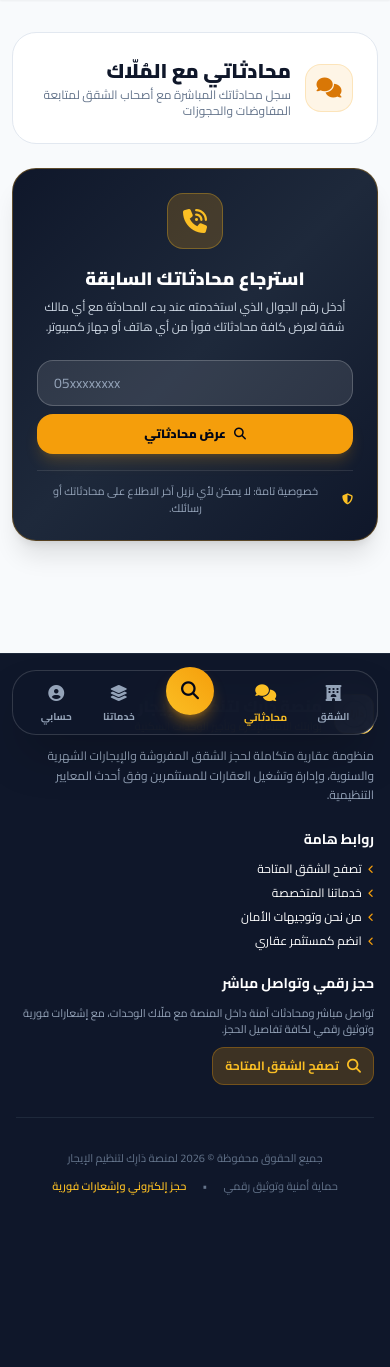
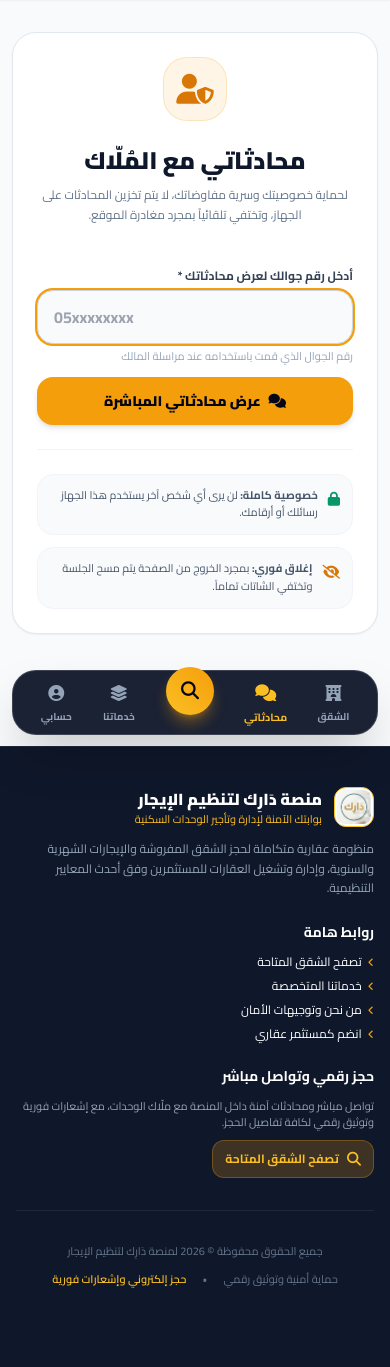
Before and after one commit to adelmazen383-dev/dark12-rental23-mazen-adel, a Laravel app: page /my-chats in a window 390 px wide. Shown: the part 97-1464 px from the top of the page. Before the commit the page ends 1292 px from the top, so only its background shows below. Run offline with Laravel 12, Linux system fonts and the light colour scheme; some libraries are stand-ins or nearby versions.

Commit message:
feat: ensure strict privacy for guest chats - no stored phones or auto-visible chats on return

```diff
--- a/app/Http/Controllers/Client/ChatController.php
+++ b/app/Http/Controllers/Client/ChatController.php
@@ -11,25 +11,34 @@ use Illuminate\Http\Request;
 class ChatController extends Controller
 {
     /**
-     * List all conversations belonging to the client by their phone number
+     * List all conversations belonging to the client ONLY when explicitly requested with phone.
+     * Ensures 100% privacy: once the visitor leaves, chats disappear completely.
      */
     public function index(Request $request)
     {
-        $phone = $request->query('phone') ?? session('client_phone') ?? $request->cookie('dark_client_phone');
+        // Forcibly clear any persistent cookie
+        cookie()->queue(cookie()->forget('dark_client_phone'));
+        session()->forget('client_phone');
+
+        $phone = $request->query('phone');
+        if ($phone) {
+            $phone = trim($phone);
+        }
 
         $conversations = collect();
-        if ($phone) {
+        if (!empty($phone)) {
             $conversations = Conversation::where('customer_phone', $phone)
                 ->with(['apartment.media', 'investor.user', 'latestMessage'])
                 ->orderByDesc('last_message_at')
                 ->get();
         }
 
-        return view('client.chat.index', compact('conversations', 'phone'));
+        return response(view('client.chat.index', compact('conversations', 'phone')))
+            ->withCookie(cookie()->forget('dark_client_phone'));
     }
 
     /**
-     * Lookup client conversations by phone
+     * Lookup client conversations by phone (one-time request)
      */
     public function lookup(Request $request)
     {
@@ -40,8 +49,6 @@ class ChatController extends Controller
         ]);
 
         $phone = trim($validated['phone']);
-        session(['client_phone' => $phone]);
-        cookie()->queue(cookie('dark_client_phone', $phone, 60 * 24 * 30));
 
         return redirect()->route('client.chat.index', ['phone' => $phone]);
     }
@@ -57,9 +64,6 @@ class ChatController extends Controller
             'initial_message' => 'nullable|string|max:1000',
             'booking_id' => 'nullable|exists:bookings,id',
         ]);
-
-        session(['client_phone' => $validated['customer_phone']]);
-        cookie()->queue(cookie('dark_client_phone', $validated['customer_phone'], 60 * 24 * 30));
 
         // Find existing open conversation for this apartment & phone, or create new
         $conversation = Conversation::where('apartment_id', $apartment->id)
@@ -130,9 +134,6 @@ class ChatController extends Controller
         $conversation = Conversation::where('customer_token', $token)
             ->with(['apartment.investor', 'messages', 'booking'])
             ->firstOrFail();
-
-        session(['client_phone' => $conversation->customer_phone]);
-        cookie()->queue(cookie('dark_client_phone', $conversation->customer_phone, 60 * 24 * 30));
 
         // Mark incoming messages as read by customer
         $conversation->messages()
--- a/resources/views/client/chat/index.blade.php
+++ b/resources/views/client/chat/index.blade.php
@@ -5,74 +5,99 @@
 @section('content')
 <div class="max-w-4xl mx-auto space-y-6">
 
-    <!-- Page Header -->
-    <div class="flex flex-col sm:flex-row sm:items-center justify-between gap-4 bg-white rounded-3xl p-6 shadow-xs border border-slate-200">
-        <div class="flex items-center gap-3.5">
+    @if(empty($phone))
+        <!-- =========================================================
+             DEFAULT PRIVATE STATE: NO PHONE STORED, NO CHATS VISIBLE
+             ========================================================= -->
+        <div class="bg-white rounded-3xl p-6 sm:p-10 shadow-sm border border-slate-200 text-center space-y-6">
+            <div class="w-16 h-16 mx-auto rounded-3xl bg-amber-500/10 text-amber-600 flex items-center justify-center text-3xl font-bold border border-amber-500/20">
+                <i class="fa-solid fa-user-shield"></i>
+            </div>
+
+            <div class="max-w-md mx-auto space-y-2">
+                <h1 class="text-2xl font-black text-slate-900">محادثاتي مع المُلّاك</h1>
+                <p class="text-xs sm:text-sm text-slate-500 leading-relaxed">
+                    لحماية خصوصيتك وسرية مفاوضاتك، لا يتم تخزين المحادثات على الجهاز، وتختفي تلقائياً بمجرد مغادرة الموقع.
+                </p>
+            </div>
+
+            <!-- Phone Entry Form -->
+            <form action="{{ route('client.chat.lookup') }}" method="POST" class="max-w-md mx-auto space-y-3 pt-2">
+                @csrf
+                <div class="text-right">
+                    <label class="block text-xs font-bold text-slate-700 mb-1.5">أدخل رقم جوالك لعرض محادثاتك *</label>
+                    <div class="relative">
+                        <input type="text" name="phone" required dir="ltr" autofocus
+                               placeholder="05xxxxxxxx" autocomplete="off"
+                               class="w-full px-4 py-3.5 rounded-2xl border border-slate-300 text-base font-bold focus:outline-none focus:ring-2 focus:ring-amber-500 text-left bg-slate-50">
+                    </div>
+                    <span class="text-[11px] text-slate-400 mt-1 block">رقم الجوال الذي قمت باستخدامه عند مراسلة المالك</span>
+                </div>
+
+                <button type="submit" class="w-full py-3.5 bg-amber-500 hover:bg-amber-600 text-slate-950 font-black rounded-2xl shadow-md transition text-sm flex items-center justify-center gap-2">
+                    <i class="fa-solid fa-comments"></i>
+                    <span>عرض محادثاتي المباشرة</span>
+                </button>
+            </form>
+
+            <!-- Security Assurance -->
+            <div class="max-w-lg mx-auto pt-6 border-t border-slate-100 grid grid-cols-1 sm:grid-cols-2 gap-3 text-right">
+                <div class="p-3 rounded-2xl bg-slate-50 border border-slate-100 flex items-start gap-2.5">
+                    <i class="fa-solid fa-lock text-emerald-600 text-sm mt-0.5 flex-shrink-0"></i>
+                    <p class="text-[11px] text-slate-600 leading-relaxed">
+                        <strong>خصوصية كاملة:</strong> لن يرى أي شخص آخر يستخدم هذا الجهاز رسائلك أو أرقامك.
+                    </p>
+                </div>
+                <div class="p-3 rounded-2xl bg-slate-50 border border-slate-100 flex items-start gap-2.5">
+                    <i class="fa-solid fa-eye-slash text-amber-600 text-sm mt-0.5 flex-shrink-0"></i>
+                    <p class="text-[11px] text-slate-600 leading-relaxed">
+                        <strong>إغلاق فوري:</strong> بمجرد الخروج من الصفحة يتم مسح الجلسة وتختفي الشاتات تماماً.
+                    </p>
+                </div>
+            </div>
+        </div>
+
+    @else
+        <!-- =========================================================
+             ACTIVE SEARCH STATE: USER EXPLICITLY ENTERED THEIR PHONE
+             ========================================================= -->
+        <!-- Top Bar with Exit/Hide Button -->
+        <div class="flex flex-col sm:flex-row sm:items-center justify-between gap-4 bg-white rounded-3xl p-5 shadow-xs border border-slate-200">
+            <div class="flex items-center gap-3">
                 <div class="w-12 h-12 rounded-2xl bg-amber-500/10 text-amber-600 flex items-center justify-center text-xl font-bold border border-amber-500/20 flex-shrink-0">
                     <i class="fa-solid fa-comments"></i>
                 </div>
                 <div>
-                <h1 class="text-xl font-black text-slate-900">محادثاتي مع المُلّاك</h1>
-                <p class="text-xs text-slate-500 mt-0.5">
-                    سجل محادثاتك المباشرة مع أصحاب الشقق لمتابعة المفاوضات والحجوزات
+                    <div class="flex items-center gap-2">
+                        <h1 class="text-base sm:text-lg font-black text-slate-900">محادثاتي مع المُلّاك</h1>
+                        <span class="font-mono text-xs font-bold text-amber-900 bg-amber-50 px-2.5 py-0.5 rounded-lg border border-amber-200" dir="ltr">
+                            {{ $phone }}
+                        </span>
+                    </div>
+                    <p class="text-xs text-slate-400 mt-0.5">
+                        معروضة مؤقتاً في هذه الجلسة وتختفي بمجرد إغلاق الموقع
                     </p>
                 </div>
             </div>
 
-        @if(!empty($phone))
-            <div class="flex items-center gap-2 self-start sm:self-center">
-                <span class="text-xs text-slate-500">الرقم الحالي:</span>
-                <span class="font-mono text-xs font-bold text-slate-800 bg-slate-100 px-3 py-1.5 rounded-xl border border-slate-200" dir="ltr">
-                    {{ $phone }}
-                </span>
-                <button type="button" onclick="document.getElementById('lookupSection').classList.toggle('hidden')"
-                        class="text-xs font-bold text-amber-600 hover:text-amber-700 bg-amber-50 hover:bg-amber-100 px-3 py-1.5 rounded-xl border border-amber-200 transition">
-                    <i class="fa-solid fa-arrows-rotate ml-1"></i> تغيير الرقم
-                </button>
-            </div>
-        @endif
+            <!-- Lock and Hide Button (Clears Screen Immediately) -->
+            <a href="{{ route('client.chat.index') }}"
+               class="px-4 py-2.5 rounded-2xl bg-rose-50 hover:bg-rose-100 text-rose-700 border border-rose-200 font-bold text-xs transition flex items-center justify-center gap-2 self-start sm:self-center shadow-2xs">
+                <i class="fa-solid fa-lock"></i>
+                <span>إخفاء الشاتات والخروج فوراً</span>
+            </a>
         </div>
 
-    <!-- Phone Lookup Card (Shown if no phone or when toggled) -->
-    <div id="lookupSection" class="{{ empty($phone) || $conversations->isEmpty() ? '' : 'hidden' }} bg-gradient-to-br from-slate-900 via-slate-800 to-slate-900 text-white rounded-3xl p-6 sm:p-8 shadow-xl border border-amber-500/30">
-        <div class="max-w-xl mx-auto text-center space-y-4">
-            <div class="w-14 h-14 mx-auto rounded-2xl bg-amber-500/20 text-amber-400 flex items-center justify-center text-2xl border border-amber-400/30">
-                <i class="fa-solid fa-phone-volume"></i>
+        @if($conversations->isNotEmpty())
+            <!-- Conversations Cards -->
+            <div class="space-y-3">
+                <div class="flex items-center justify-between">
+                    <h2 class="text-xs font-bold text-slate-600 flex items-center gap-1.5">
+                        <span>المحادثات المتاحة لهذا الرقم:</span>
+                        <span class="px-2 py-0.5 rounded-full bg-slate-200 text-slate-800 text-[11px] font-bold">{{ $conversations->count() }}</span>
+                    </h2>
+                    <span class="text-[11px] text-slate-400">تحديث فوري</span>
                 </div>
-            <div>
-                <h3 class="text-lg font-black text-white">استرجاع محادثاتك السابقة</h3>
-                <p class="text-xs text-slate-300 mt-1 leading-relaxed">
-                    أدخل رقم الجوال الذي استخدمته عند بدء المحادثة مع أي مالك شقة لعرض كافة محادثاتك فوراً من أي هاتف أو جهاز كمبيوتر.
-                </p>
-            </div>
-
-            <form action="{{ route('client.chat.lookup') }}" method="POST" class="flex flex-col sm:flex-row gap-2 max-w-md mx-auto pt-2">
-                @csrf
-                <div class="relative flex-1">
-                    <input type="text" name="phone" value="{{ old('phone', $phone) }}" required dir="ltr"
-                           placeholder="05xxxxxxxx"
-                           class="w-full px-4 py-3 rounded-2xl bg-white/10 border border-white/20 text-white placeholder-slate-400 text-sm focus:outline-none focus:ring-2 focus:ring-amber-400 text-left">
-                </div>
-                <button type="submit" class="py-3 px-6 rounded-2xl bg-amber-500 hover:bg-amber-400 text-slate-950 font-black text-xs transition shadow-lg shadow-amber-500/20 flex items-center justify-center gap-2 whitespace-nowrap">
-                    <i class="fa-solid fa-magnifying-glass"></i>
-                    <span>عرض محادثاتي</span>
-                </button>
-            </form>
-
-            <div class="pt-3 text-[11px] text-slate-400 flex items-center justify-center gap-2 border-t border-white/10">
-                <i class="fa-solid fa-shield-halved text-amber-400"></i>
-                <span>خصوصية تامة: لا يمكن لأي نزيل آخر الاطلاع على محادثاتك أو رسائلك.</span>
-            </div>
-        </div>
-    </div>
-
-    <!-- Conversations List -->
-    @if($conversations->isNotEmpty())
-        <div class="space-y-3">
-            <h2 class="text-sm font-bold text-slate-700 flex items-center gap-2">
-                <span>المحادثات النشطة والسابقة</span>
-                <span class="px-2 py-0.5 rounded-full bg-slate-200 text-slate-700 text-xs font-bold">{{ $conversations->count() }}</span>
-            </h2>
 
                 <div class="grid grid-cols-1 md:grid-cols-2 gap-4">
                     @foreach($conversations as $conv)
@@ -161,23 +186,30 @@
                     @endforeach
                 </div>
             </div>
-    @elseif(!empty($phone))
-        <div class="bg-white rounded-3xl p-8 text-center space-y-3 border border-slate-200">
+        @else
+            <!-- No chats found for this number -->
+            <div class="bg-white rounded-3xl p-8 text-center space-y-4 border border-slate-200">
                 <div class="w-14 h-14 mx-auto rounded-2xl bg-slate-100 text-slate-400 flex items-center justify-center text-2xl">
                     <i class="fa-solid fa-inbox"></i>
                 </div>
-            <h3 class="font-bold text-sm text-slate-800">لا توجد محادثات سابقة مسجلة برقم ({{ $phone }})</h3>
+                <div class="space-y-1">
+                    <h3 class="font-bold text-sm text-slate-800">لا توجد محادثات مسجلة برقم (<span dir="ltr">{{ $phone }}</span>)</h3>
                     <p class="text-xs text-slate-500 max-w-md mx-auto">
-                إذا قمت ببدء محادثة برقم آخر، يمكنك إدخاله بالأعلى، أو يمكنك تصفح الشقق وبدء محادثة مباشرة مع أي مالك شقة.
+                        تأكد من كتابة نفس رقم الجوال الذي استخدمته عند بدء المحادثة مع صاحب الشقة.
                     </p>
-            <div class="pt-3">
-                <a href="{{ route('client.apartments.index') }}" class="inline-flex items-center gap-2 px-5 py-2.5 rounded-xl bg-amber-500 hover:bg-amber-600 text-slate-950 font-bold text-xs transition shadow-xs">
-                    <i class="fa-solid fa-hotel"></i>
-                    <span>تصفح الشقق المتاحة</span>
+                </div>
+                <div class="pt-2 flex items-center justify-center gap-3">
+                    <a href="{{ route('client.chat.index') }}" class="px-4 py-2 rounded-xl bg-slate-100 hover:bg-slate-200 text-slate-700 font-bold text-xs transition">
+                        تجربة رقم آخر
+                    </a>
+                    <a href="{{ route('client.apartments.index') }}" class="px-4 py-2 rounded-xl bg-amber-500 hover:bg-amber-600 text-slate-950 font-bold text-xs transition">
+                        تصفح الشقق
                     </a>
                 </div>
             </div>
         @endif
 
+    @endif
+
 </div>
 @endsection
--- a/resources/views/client/chat/show.blade.php
+++ b/resources/views/client/chat/show.blade.php
@@ -157,10 +157,10 @@
     const getUrl = @json(route('client.chat.messages', $conversation->customer_token));
     const csrfToken = document.querySelector('meta[name="csrf-token"]').getAttribute('content');
 
-    // Store active chat token locally so customer can easily resume anytime
+    // Clear any previous persistent tokens for strict privacy
     try {
-        localStorage.setItem('dark_last_chat_token', token);
-        localStorage.setItem('dark_last_chat_apt', '{{ $conversation->apartment->apartment_number }}');
+        localStorage.removeItem('dark_last_chat_token');
+        localStorage.removeItem('dark_last_chat_apt');
     } catch(e) {}
 
     function scrollToBottom() {
--- a/resources/views/layouts/client.blade.php
+++ b/resources/views/layouts/client.blade.php
@@ -176,16 +176,6 @@
                    class="transition-colors hover:text-amber-600 py-2 flex items-center gap-1.5 {{ request()->routeIs('client.about') ? 'nav-item-active font-extrabold' : '' }}">
                     <i class="fa-solid fa-shield-halved text-amber-500 text-sm"></i>
                     <span>من نحن</span>
-                </a>
-
-                <!-- Resume Active Guest Chat Pill (If guest started a chat) -->
-                <a id="guestResumeChatBtn" href="#" class="hidden px-3 py-1.5 rounded-xl bg-amber-500/15 hover:bg-amber-500/25 text-amber-900 border border-amber-400/40 text-xs font-bold transition items-center gap-1.5">
-                    <span class="relative flex h-2 w-2">
-                        <span class="animate-ping absolute inline-flex h-full w-full rounded-full bg-amber-400 opacity-75"></span>
-                        <span class="relative inline-flex rounded-full h-2 w-2 bg-amber-500"></span>
-                    </span>
-                    <i class="fa-solid fa-comments text-amber-600"></i>
-                    <span id="guestResumeChatText">محادثتي مع المالك</span>
                 </a>
             </nav>
 
@@ -457,18 +447,11 @@
                 }, 300);
             }
         }
-        // Resume active guest chat if exists in localStorage
+        // Clear any old persistent tokens to guarantee tenant privacy
         try {
-            const token = localStorage.getItem('dark_last_chat_token');
-            const apt = localStorage.getItem('dark_last_chat_apt');
-            const btn = document.getElementById('guestResumeChatBtn');
-            const txt = document.getElementById('guestResumeChatText');
-            if (token && btn) {
-                btn.href = '/chat/' + token;
-                if (apt && txt) txt.innerText = 'محادثتي (شقة ' + apt + ')';
-                btn.classList.remove('hidden');
-                btn.classList.add('inline-flex');
-            }
+            localStorage.removeItem('dark_last_chat_token');
+            localStorage.removeItem('dark_last_chat_apt');
+            document.cookie = "dark_client_phone=; expires=Thu, 01 Jan 1970 00:00:00 UTC; path=/;";
         } catch(e) {}
     </script>
 
```
Also changed, not shown: resources/views/client/apartments/show.blade.php (+0 -14 lines), database/database.sqlite. Lines whose indentation alone changed are shown as unchanged.
